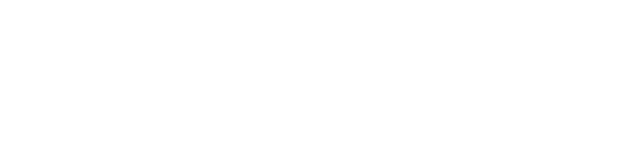
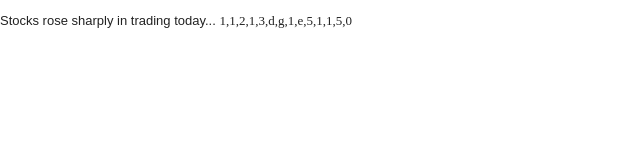
Before and after one commit to nsfmc/chartjunk, a plain HTML site: page index.html in a window 1280 px wide. Shown: the whole page, without its empty margins (0-640 px from the left). Drawn offline with nearby package versions, Linux system fonts and the light colour scheme.

Commit message:
quick chartjunk example

```diff
--- a/index.html
+++ b/index.html
@@ -7,7 +7,7 @@
   <meta charset="utf-8">
   <meta http-equiv="X-UA-Compatible" content="IE=edge,chrome=1">
 
-  <title></title>
+  <title>chartjunk: a font for quickly making sparklines in your page</title>
   <meta name="description" content="">
   <meta name="author" content="">
 
@@ -15,6 +15,11 @@
 
   <!-- CSS concatenated and minified via ant build script-->
   <link rel="stylesheet" href="css/style.css">
+  <style type="text/css" media="screen">
+  .junkjunk{
+    font-family:chartjunk;
+  }
+  </style>
   <!-- end CSS-->
 
   <script src="js/libs/modernizr-2.0.6.min.js"></script>
@@ -27,7 +32,7 @@
 
     </header>
     <div id="main" role="main">
-
+      <p>Stocks rose sharply in trading today... <span class="chartjunk">1,2,4,1,9,42,53,2,45,16,2,3,15,0</span>
     </div>
     <footer>
 
@@ -45,6 +50,22 @@
 
   <!-- put your new backbone creation here -->
   <script defer src="js/script.js"></script>
+  <script>
+  _($(".chartjunk")).each(function(e,i){
+    var range = 16;
+    var d = $(e).text().split(",")
+    var max = _.max(d)
+    var min = _.min(d)
+    var dataRange = max-min;
+    var cj = _.range(17).map(function(e){return e.toString(17)})
+    var rescaled = _(d).map(function(e){
+      var idx = Math.ceil((e - min) * (range / dataRange) );
+      return cj[idx]
+    })
+    var graphText = rescaled.join(",")
+    $(e).text( graphText ).addClass("junkjunk")
+  })
+  </script>
   <!-- end scripts-->
 
 
```
Also changed, not shown: 1 other file.
